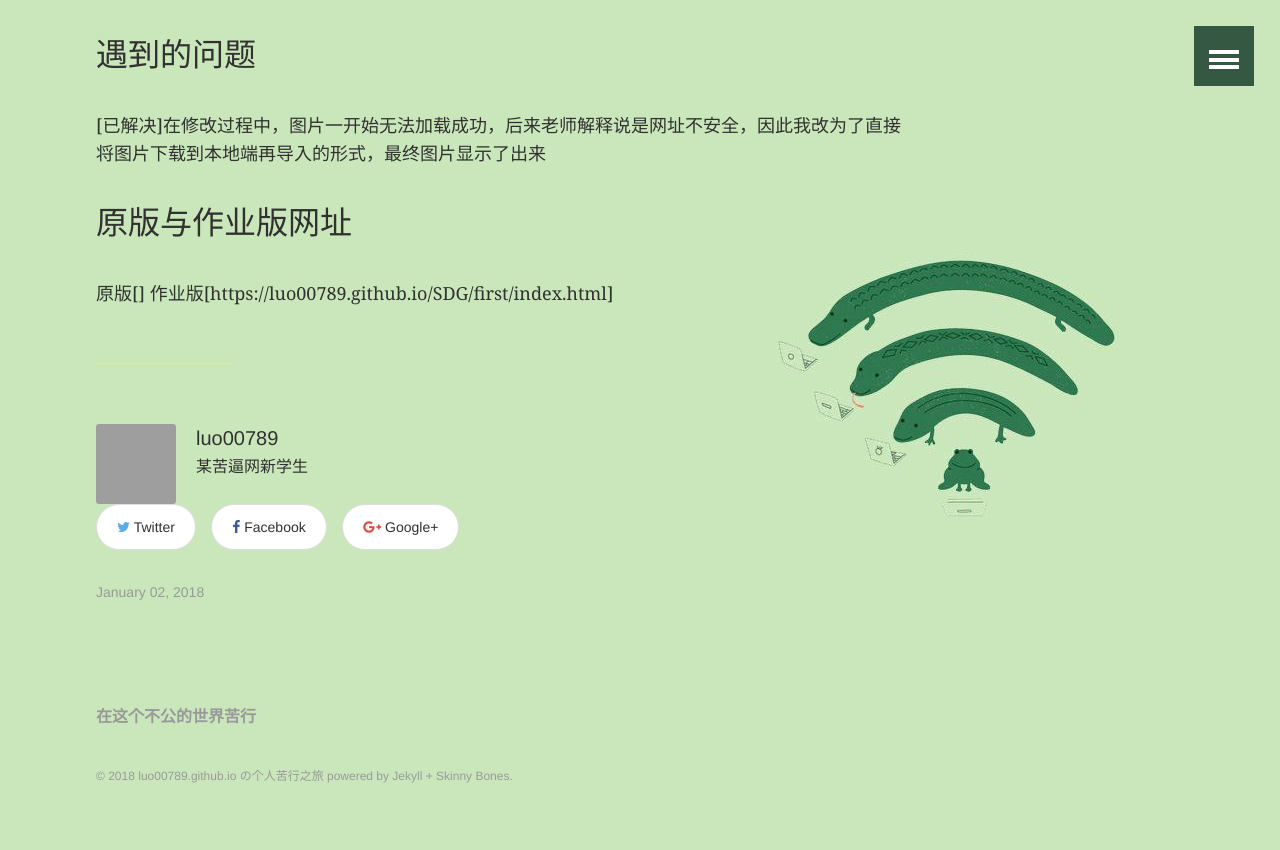
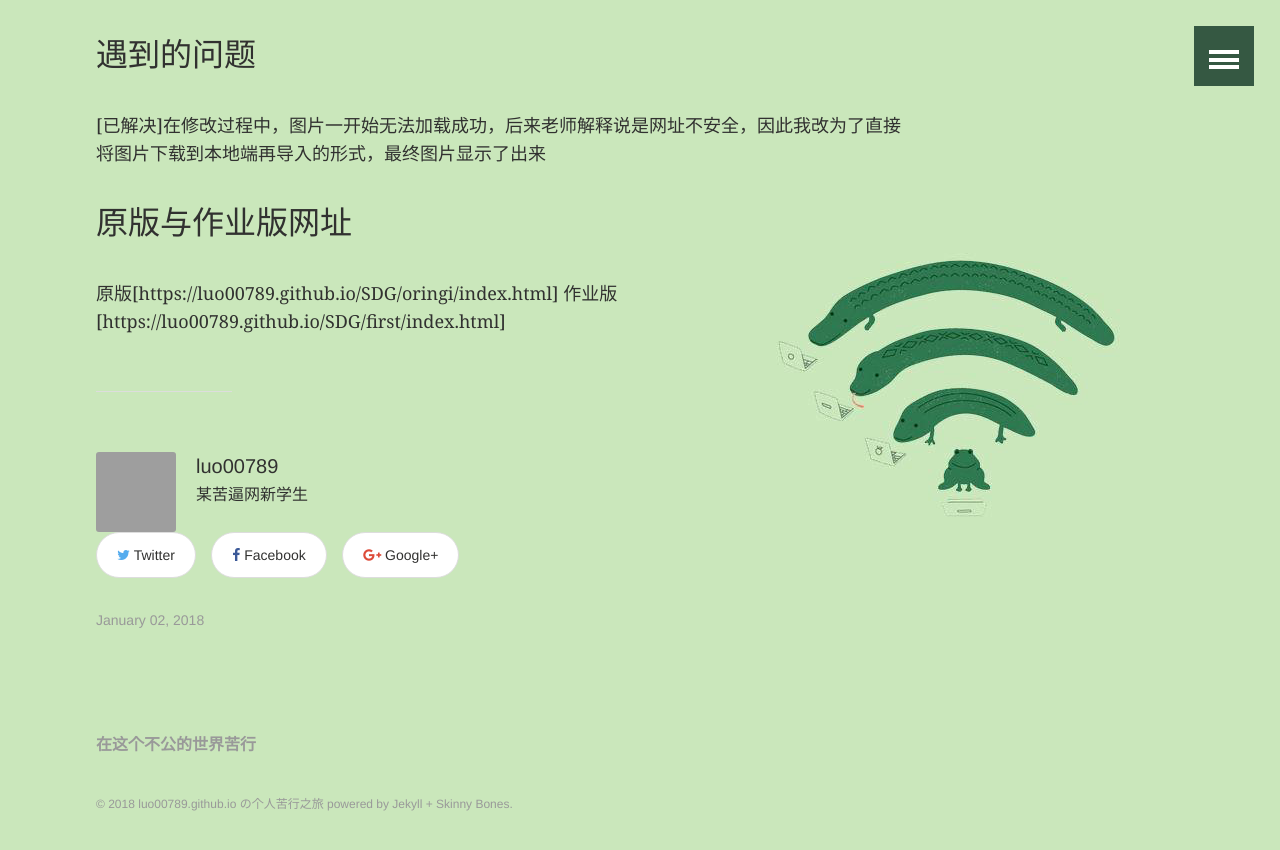
Before and after one commit to luo00789/luo00789.github.io, a Jekyll site: the page built from _posts/2018-01-02-first.md, in a window 1280 px wide and 900 px high, scrolled down 1323 px. Shown: the top 850 px of the window. Built offline with Jekyll 4.4.1, drawn with Linux system fonts in a browser that asks for light colours; some of the changed lines change nothing that is shown.

Commit message:
添加网址

```diff
--- a/_posts/2018-01-02-first.md
+++ b/_posts/2018-01-02-first.md
@@ -20,5 +20,5 @@ image:
 
 ## 原版与作业版网址
 
-原版[]
+原版[https://luo00789.github.io/SDG/oringi/index.html]
 作业版[https://luo00789.github.io/SDG/first/index.html]
```
